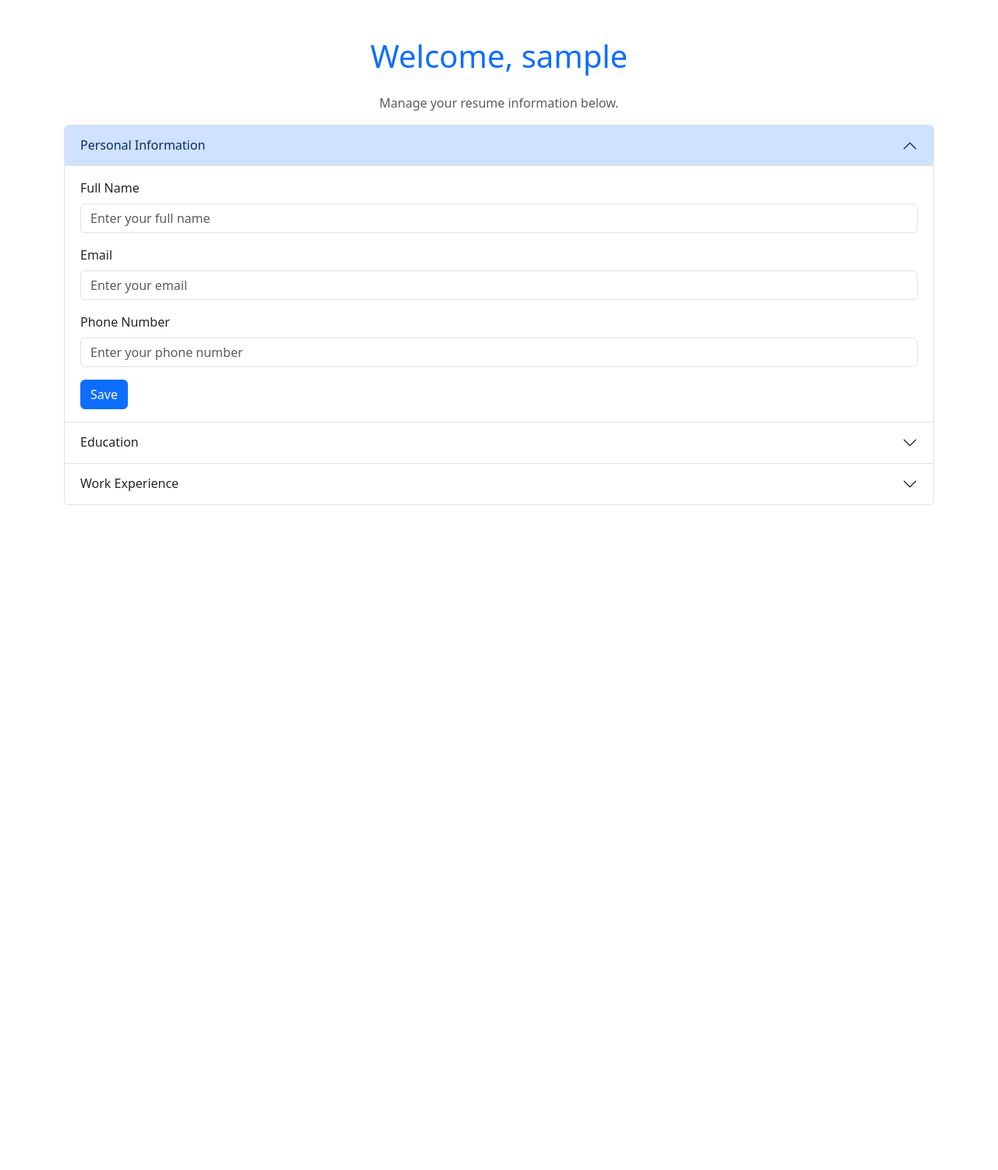
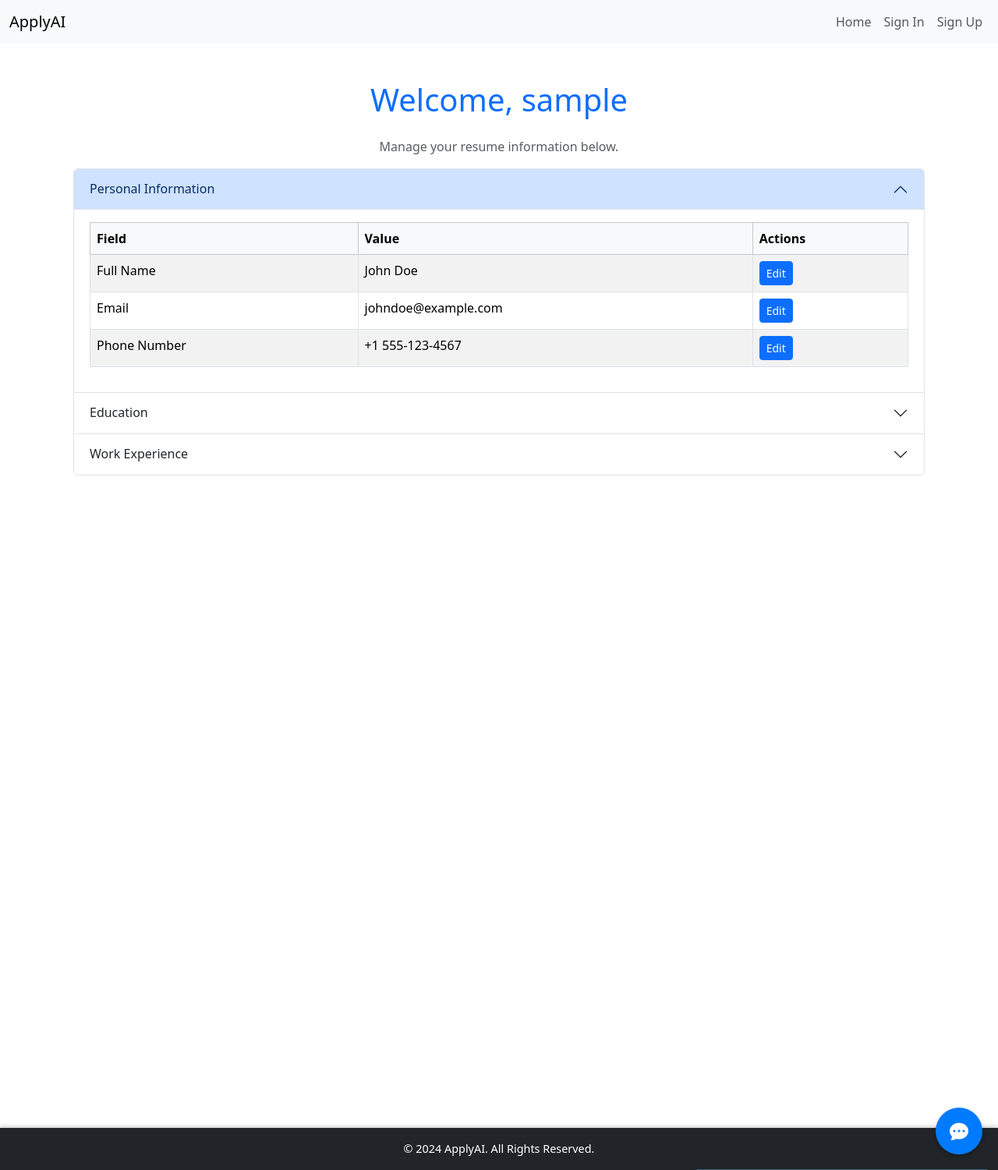
Before and after one commit to jdpartin/ApplyAI, a Django app: template app/myapp/templates/frontend/dashboard.html in a window 1280 px wide. Shown: the whole page at 78% size. Run offline with Django 5.2, Linux system fonts and the light colour scheme; the template is opened without the code that fills it: most values are stand-ins (such as "Sample title", 1, 10 or a date in 2020).

Commit message:
Restructuring to use a base page, added dashboard and working login as well as docker compose for local debugging

```diff
--- /dev/null
+++ b/app/myapp/static/css/styles.css
@@ -0,0 +1,79 @@
+/* Chat Bubble Styles */
+.chat-bubble {
+    position: fixed;
+    bottom: 20px;
+    right: 20px;
+    width: 60px;
+    height: 60px;
+    border-radius: 50%;
+    background-color: #007bff;
+    color: white;
+    display: flex;
+    align-items: center;
+    justify-content: center;
+    box-shadow: 0 4px 6px rgba(0, 0, 0, 0.2);
+    cursor: pointer;
+    z-index: 1050;
+}
+
+    .chat-bubble i {
+        font-size: 1.5rem;
+    }
+
+/* Chat Container Styles */
+.chat-container {
+    position: fixed;
+    bottom: 0;
+    right: 0;
+    width: 100%;
+    max-width: 400px;
+    height: 80%;
+    background-color: white;
+    box-shadow: 0 4px 6px rgba(0, 0, 0, 0.2);
+    border-top-left-radius: 15px;
+    border-top-right-radius: 15px;
+    transform: translateY(100%);
+    transition: transform 0.3s ease-in-out;
+    z-index: 1050;
+}
+
+    .chat-container.fullscreen {
+        width: 100%;
+        height: 100%;
+        border-radius: 0;
+        transform: translateY(0);
+    }
+
+.chat-container-header {
+    background-color: #007bff;
+    color: white;
+    padding: 10px 20px;
+    border-top-left-radius: 15px;
+    border-top-right-radius: 15px;
+    display: flex;
+    justify-content: space-between;
+    align-items: center;
+}
+
+.chat-container-body {
+    padding: 15px;
+    height: calc(100% - 50px);
+    overflow-y: auto;
+}
+
+/* Footer Styles */
+footer {
+    position: fixed;
+    bottom: 0;
+    width: 100%;
+    background-color: #343a40;
+    color: white;
+    text-align: center;
+    padding: 10px 0;
+    box-shadow: 0 -2px 5px rgba(0, 0, 0, 0.2);
+}
+
+    footer p {
+        margin: 0;
+        font-size: 0.9rem;
+    }
--- /dev/null
+++ b/app/myapp/static/js/chat.js
@@ -0,0 +1,24 @@
+// Chat Bubble and Chat Container Logic
+document.addEventListener('DOMContentLoaded', () => {
+    const chatBubble = document.getElementById('chatBubble');
+    const chatContainer = document.getElementById('chatContainer');
+    const fullscreenToggle = document.getElementById('fullscreenToggle');
+
+    // Toggle Chat Visibility
+    chatBubble.addEventListener('click', () => {
+        chatContainer.style.transform = 'translateY(0)';
+    });
+
+    // Toggle Fullscreen Mode
+    fullscreenToggle.addEventListener('click', () => {
+        chatContainer.classList.toggle('fullscreen');
+    });
+
+    // Close Chat when clicking outside (optional enhancement)
+    document.addEventListener('click', (event) => {
+        if (!chatContainer.contains(event.target) && !chatBubble.contains(event.target)) {
+            chatContainer.style.transform = 'translateY(100%)';
+            chatContainer.classList.remove('fullscreen');
+        }
+    });
+});
--- /dev/null
+++ b/app/myapp/templates/frontend/base.html
@@ -0,0 +1,69 @@
+{% load static %}
+
+<!DOCTYPE html>
+<html lang="en">
+<head>
+    <meta charset="UTF-8">
+    <meta name="viewport" content="width=device-width, initial-scale=1.0">
+    <title>{% block title %}ApplyAI{% endblock %}</title>
+
+    <!-- Bootstrap CSS -->
+    <!--
+        Note: The 'integrity' and 'crossorigin' attributes are omitted for Bootstrap CDN links in this portfolio project.
+        In a production environment, these attributes should be included to ensure security by verifying the resource's integrity.
+    -->
+    <link href="https://cdn.jsdelivr.net/npm/bootstrap@5.3.1/dist/css/bootstrap.min.css" rel="stylesheet">
+    <link href="https://cdn.jsdelivr.net/npm/bootstrap-icons/font/bootstrap-icons.css" rel="stylesheet">
+
+    <!--
+        Custom CSS for project-specific styling.
+        This file contains reusable styles, including the chat bubble's design.
+    -->
+    <link href="{% static 'css/styles.css' %}" rel="stylesheet">
+
+    <!-- CSRF Token -->
+    <meta name="csrf-token" content="{{ csrf_token }}">
+
+    {% block head %}
+    <!-- Additional head content can be added here (e.g., page-specific meta tags or styles). -->
+    {% endblock %}
+</head>
+<body>
+    <!--
+        Because the primary goal of this app is to demonstrate the use of AI and Cybersecurity,
+        much of the front-end content was generated using AI to save time and focus on the app's core functionality.
+    -->
+    <!-- Navigation Bar -->
+    {% include "partials/navbar.html" %}
+    <!--
+        The navigation bar is included as a partial template to maintain consistency across all pages
+        and allow for easier updates when needed.
+    -->
+
+    <main class="container mt-5">
+        {% block content %}
+        <!-- Page-specific content will go here -->
+        {% endblock %}
+    </main>
+
+    <!-- Footer -->
+    {% include "partials/footer.html" %}
+
+    <!-- Bootstrap JS -->
+    <!--
+        Note: The 'integrity' and 'crossorigin' attributes are omitted for Bootstrap CDN links in this portfolio project.
+        In a production environment, these attributes should be included to ensure security by verifying the resource's integrity.
+    -->
+    <script src="https://cdn.jsdelivr.net/npm/bootstrap@5.3.1/dist/js/bootstrap.bundle.min.js"></script>
+
+    <!--
+        Custom JavaScript for project-specific functionality.
+        This file includes logic for the chat bubble and other interactive elements.
+    -->
+    <script src="{% static 'js/chat.js' %}"></script>
+
+    {% block scripts %}
+    <!-- Additional scripts can be added here -->
+    {% endblock %}
+</body>
+</html>
--- /dev/null
+++ b/app/myapp/templates/frontend/chat-bubble.html
@@ -0,0 +1,21 @@
+{% load static %}
+
+<!-- Chat Bubble -->
+<div class="chat-bubble" id="chatBubble">
+    <i class="bi bi-chat-dots-fill"></i>
+</div>
+
+<!-- Chat Container -->
+<div class="chat-container" id="chatContainer">
+    <div class="chat-container-header">
+        <span>Chat with us</span>
+        <button class="btn btn-light btn-sm" id="fullscreenToggle">
+            <i class="bi bi-arrows-fullscreen"></i>
+        </button>
+    </div>
+    <div class="chat-container-body">
+        <p>Welcome to our chat! How can we help you?</p>
+    </div>
+</div>
+
+<script src="{% static 'js/chat.js' %}"></script>
--- a/app/myapp/templates/frontend/dashboard.html
+++ b/app/myapp/templates/frontend/dashboard.html
@@ -1,22 +1,10 @@
-<!DOCTYPE html>
-<html lang="en">
-<head>
-    <meta charset="UTF-8">
-    <meta name="viewport" content="width=device-width, initial-scale=1.0">
-    <title>Account Dashboard</title>
-    <!-- Bootstrap CSS
-        Note: The 'integrity' and 'crossorigin' attributes are omitted for Bootstrap CDN links in this portfolio project.
-        In a production environment, these attributes should be included to ensure security by verifying the resource's integrity.
-    -->
-    <link href="https://cdn.jsdelivr.net/npm/bootstrap@5.3.1/dist/css/bootstrap.min.css" rel="stylesheet">
-    <!-- Bootstrap Icons -->
-    <link href="https://cdn.jsdelivr.net/npm/bootstrap-icons/font/bootstrap-icons.css" rel="stylesheet">
-</head>
-<body>
-    <!--
-        Because the primary goal of this app is to demonstrate the use of AI and Cybersecurity,
-        this page was generated using AI to save time and focus on the app's core functionality.
-    -->
+{% extends "frontend/base.html" %}
+
+{% block title %}
+Account Dashboard
+{% endblock %}
+
+{% block content %}
 <div class="container mt-5">
     <h1 class="text-center text-primary mb-4">Welcome, {{ username }}</h1>
     <p class="text-center text-muted">Manage your resume information below.</p>
@@ -31,21 +19,38 @@
             </h2>
             <div id="personalInfo" class="accordion-collapse collapse show" aria-labelledby="headingPersonalInfo" data-bs-parent="#resumeAccordion">
                 <div class="accordion-body">
-                        <form>
-                            <div class="mb-3">
-                                <label for="fullName" class="form-label">Full Name</label>
-                                <input type="text" class="form-control" id="fullName" placeholder="Enter your full name">
-                            </div>
-                            <div class="mb-3">
-                                <label for="contactEmail" class="form-label">Email</label>
-                                <input type="email" class="form-control" id="contactEmail" placeholder="Enter your email">
-                            </div>
-                            <div class="mb-3">
-                                <label for="phoneNumber" class="form-label">Phone Number</label>
-                                <input type="tel" class="form-control" id="phoneNumber" placeholder="Enter your phone number">
-                            </div>
-                            <button type="submit" class="btn btn-primary">Save</button>
-                        </form>
+                    <table class="table table-bordered table-striped">
+                        <thead class="table-light">
+                            <tr>
+                                <th>Field</th>
+                                <th>Value</th>
+                                <th>Actions</th>
+                            </tr>
+                        </thead>
+                        <tbody>
+                            <tr>
+                                <td>Full Name</td>
+                                <td>John Doe</td>
+                                <td>
+                                    <button class="btn btn-sm btn-primary">Edit</button>
+                                </td>
+                            </tr>
+                            <tr>
+                                <td>Email</td>
+                                <td>johndoe@example.com</td>
+                                <td>
+                                    <button class="btn btn-sm btn-primary">Edit</button>
+                                </td>
+                            </tr>
+                            <tr>
+                                <td>Phone Number</td>
+                                <td>+1 555-123-4567</td>
+                                <td>
+                                    <button class="btn btn-sm btn-primary">Edit</button>
+                                </td>
+                            </tr>
+                        </tbody>
+                    </table>
                 </div>
             </div>
         </div>
@@ -59,21 +64,28 @@
             </h2>
             <div id="education" class="accordion-collapse collapse" aria-labelledby="headingEducation" data-bs-parent="#resumeAccordion">
                 <div class="accordion-body">
-                        <form>
-                            <div class="mb-3">
-                                <label for="schoolName" class="form-label">School Name</label>
-                                <input type="text" class="form-control" id="schoolName" placeholder="Enter your school name">
-                            </div>
-                            <div class="mb-3">
-                                <label for="degree" class="form-label">Degree</label>
-                                <input type="text" class="form-control" id="degree" placeholder="Enter your degree">
-                            </div>
-                            <div class="mb-3">
-                                <label for="graduationYear" class="form-label">Graduation Year</label>
-                                <input type="number" class="form-control" id="graduationYear" placeholder="Enter your graduation year">
-                            </div>
-                            <button type="submit" class="btn btn-primary">Save</button>
-                        </form>
+                    <table class="table table-bordered table-striped">
+                        <thead class="table-light">
+                            <tr>
+                                <th>School Name</th>
+                                <th>Degree</th>
+                                <th>Graduation Year</th>
+                                <th>Actions</th>
+                            </tr>
+                        </thead>
+                        <tbody>
+                            <tr>
+                                <td>University of Example</td>
+                                <td>Bachelor's in Computer Science</td>
+                                <td>2022</td>
+                                <td>
+                                    <button class="btn btn-sm btn-primary">Edit</button>
+                                    <button class="btn btn-sm btn-danger">Delete</button>
+                                </td>
+                            </tr>
+                        </tbody>
+                    </table>
+                    <button class="btn btn-success btn-sm mt-2">Add New</button>
                 </div>
             </div>
         </div>
@@ -87,31 +99,35 @@
             </h2>
             <div id="workExperience" class="accordion-collapse collapse" aria-labelledby="headingWorkExperience" data-bs-parent="#resumeAccordion">
                 <div class="accordion-body">
-                        <form>
-                            <div class="mb-3">
-                                <label for="jobTitle" class="form-label">Job Title</label>
-                                <input type="text" class="form-control" id="jobTitle" placeholder="Enter your job title">
-                            </div>
-                            <div class="mb-3">
-                                <label for="companyName" class="form-label">Company Name</label>
-                                <input type="text" class="form-control" id="companyName" placeholder="Enter your company name">
-                            </div>
-                            <div class="mb-3">
-                                <label for="jobDescription" class="form-label">Job Description</label>
-                                <textarea class="form-control" id="jobDescription" rows="3" placeholder="Enter your job description"></textarea>
-                            </div>
-                            <button type="submit" class="btn btn-primary">Save</button>
-                        </form>
+                    <table class="table table-bordered table-striped">
+                        <thead class="table-light">
+                            <tr>
+                                <th>Job Title</th>
+                                <th>Company Name</th>
+                                <th>Description</th>
+                                <th>Actions</th>
+                            </tr>
+                        </thead>
+                        <tbody>
+                            <tr>
+                                <td>Software Developer</td>
+                                <td>Example Corp</td>
+                                <td>Developed and maintained web applications.</td>
+                                <td>
+                                    <button class="btn btn-sm btn-primary">Edit</button>
+                                    <button class="btn btn-sm btn-danger">Delete</button>
+                                </td>
+                            </tr>
+                        </tbody>
+                    </table>
+                    <button class="btn btn-success btn-sm mt-2">Add New</button>
                 </div>
             </div>
         </div>
     </div>
 </div>
 
-    <!-- Bootstrap JS
-        Note: The 'integrity' and 'crossorigin' attributes are omitted for Bootstrap CDN links in this portfolio project.
-        In a production environment, these attributes should be included to ensure security by verifying the resource's integrity.
-    -->
-    <script src="https://cdn.jsdelivr.net/npm/bootstrap@5.3.1/dist/js/bootstrap.bundle.min.js"></script>
-</body>
-</html>
+<!-- Chat Bubble -->
+{% include "frontend/chat-bubble.html" %}
+
+{% endblock %}
--- /dev/null
+++ b/app/myapp/templates/partials/footer.html
@@ -0,0 +1,5 @@
+<footer class="bg-dark text-white text-center py-3">
+    <div class="container">
+        <p class="mb-0">&copy; 2024 ApplyAI. All Rights Reserved.</p>
+    </div>
+</footer>
--- /dev/null
+++ b/app/myapp/templates/partials/navbar.html
@@ -0,0 +1,30 @@
+<nav class="navbar navbar-expand-lg navbar-light bg-light">
+    <div class="container-fluid">
+        <a class="navbar-brand" href="/">ApplyAI</a>
+        <button class="navbar-toggler" type="button" data-bs-toggle="collapse" data-bs-target="#navbarNav" aria-controls="navbarNav" aria-expanded="false" aria-label="Toggle navigation">
+            <span class="navbar-toggler-icon"></span>
+        </button>
+        <div class="collapse navbar-collapse" id="navbarNav">
+            <ul class="navbar-nav ms-auto">
+                <li class="nav-item">
+                    <a class="nav-link" href="/">Home</a>
+                </li>
+                {% if user.is_authenticated %}
+                <li class="nav-item">
+                    <a class="nav-link" href="/dashboard/">Dashboard</a>
+                </li>
+                <li class="nav-item">
+                    <a class="nav-link" href="/logout/">Logout</a>
+                </li>
+                {% else %}
+                <li class="nav-item">
+                    <a class="nav-link" href="/sign-in/">Sign In</a>
+                </li>
+                <li class="nav-item">
+                    <a class="nav-link" href="/sign-up/">Sign Up</a>
+                </li>
+                {% endif %}
+            </ul>
+        </div>
+    </div>
+</nav>
--- a/app/myproject/settings.py
+++ b/app/myproject/settings.py
@@ -74,7 +74,7 @@ ROOT_URLCONF = 'myproject.urls'
 TEMPLATES = [
     {
         'BACKEND': 'django.template.backends.django.DjangoTemplates',
-        'DIRS': [],
+        'DIRS': [BASE_DIR / "myapp/templates"],
         'APP_DIRS': True,
         'OPTIONS': {
             'context_processors': [
@@ -136,7 +136,8 @@ USE_TZ = True
 # Static files (CSS, JavaScript, Images)
 # https://docs.djangoproject.com/en/5.1/howto/static-files/
 
-STATIC_URL = 'static/'
+STATIC_URL = '/static/'
+STATICFILES_DIRS = [BASE_DIR / "myapp/static"]
 
 # Default primary key field type
 # https://docs.djangoproject.com/en/5.1/ref/settings/#default-auto-field
--- a/app/myproject/urls.py
+++ b/app/myproject/urls.py
@@ -25,5 +25,6 @@ urlpatterns = [
     path('sign-up/', views.sign_up, name='sign_up'),
     path('signupform/', views.signupform, name='signupform'),
     path('signinform/', views.signinform, name='signinform'),
-    path('dashboard/', views.account_dashboard, name='account_dashboard'),
+    path('dashboard/', views.dashboard, name='dashboard'),
+    path('logout/', views.logout_view, name='logout'),
 ]
```
Also changed, not shown: app/docker-compose.yml (added, +12 -0 lines), app/myapp/templates/frontend/index.html (+34 -72 lines), app/myapp/templates/frontend/sign-in.html (+10 -30 lines), app/myapp/templates/frontend/sign-up.html (+10 -17 lines), app/myapp/views.py (+12 -2 lines), app/db.sqlite3. Lines whose indentation alone changed are shown as unchanged.
